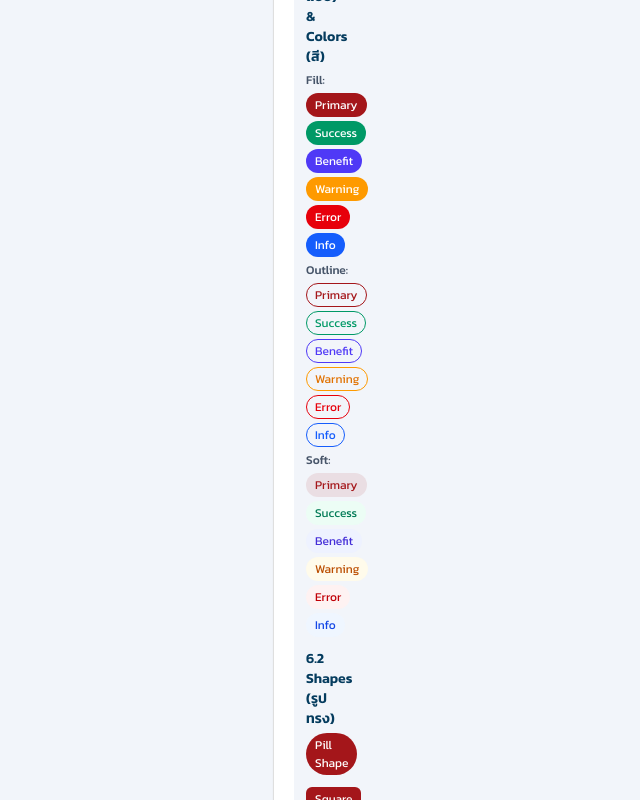
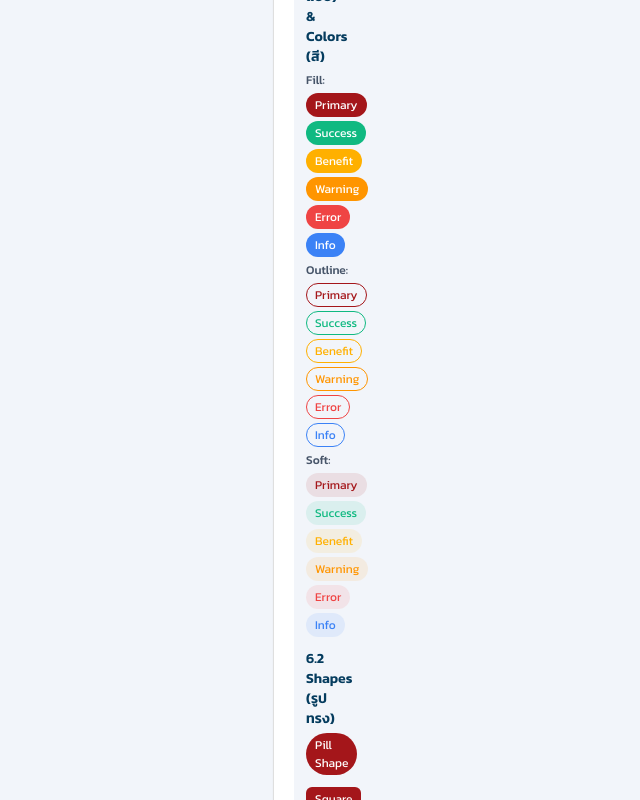
Before and after one commit to Meow-nah-ngo/E-learning-Front-end, a Next.js app: page / in a window 1280 px wide. Shown: the part 3220-4020 px from the top of the page, without its empty margins (346-986 px from the left). Built offline with nearby package versions, Linux system fonts and the light colour scheme.

Commit message:
color accent badges

```diff
--- a/src/app/globals.css
+++ b/src/app/globals.css
@@ -24,6 +24,17 @@
   --color-secondary-tint: #0A5B8F;
   --color-accent: #EC2329;
   --color-accent-tint: #A4161A;
+
+  --color-success: #10B981;
+  --color-success-tint: #34D399;
+  --color-warning: #FF9500;
+  --color-warning-tint: #FFB340;
+  --color-error: #EF4444;
+  --color-error-tint: #F87171;
+  --color-info: #3B82F6;
+  --color-info-tint: #60A5FA;
+  --color-benefit: #FFB000;
+  --color-benefit-tint: #FFD066;
 
   --color-title-light: #053C5E;
   --color-description-light: #475569;
--- a/src/components/Badge.tsx
+++ b/src/components/Badge.tsx
@@ -45,29 +45,29 @@ export default function Badge({
       soft: "bg-primary/10 text-primary border border-transparent",
     },
     success: {
-      fill: "bg-emerald-600 text-white border border-transparent",
-      outline: "bg-transparent text-emerald-600 border border-emerald-600",
-      soft: "bg-emerald-50 text-emerald-700 border border-transparent",
+      fill: "bg-success text-white border border-transparent",
+      outline: "bg-transparent text-success border border-success",
+      soft: "bg-success/10 text-success border border-transparent",
     },
     benefit: {
-      fill: "bg-indigo-600 text-white border border-transparent",
-      outline: "bg-transparent text-indigo-600 border border-indigo-600",
-      soft: "bg-indigo-50 text-indigo-700 border border-transparent",
+      fill: "bg-benefit text-white border border-transparent",
+      outline: "bg-transparent text-benefit border border-benefit",
+      soft: "bg-benefit/10 text-benefit border border-transparent",
     },
     warning: {
-      fill: "bg-amber-500 text-white border border-transparent",
-      outline: "bg-transparent text-amber-600 border border-amber-500",
-      soft: "bg-amber-50 text-amber-700 border border-transparent",
+      fill: "bg-warning text-white border border-transparent",
+      outline: "bg-transparent text-warning border border-warning",
+      soft: "bg-warning/10 text-warning border border-transparent",
     },
     error: {
-      fill: "bg-red-600 text-white border border-transparent",
-      outline: "bg-transparent text-red-600 border border-red-600",
-      soft: "bg-red-50 text-red-700 border border-transparent",
+      fill: "bg-error text-white border border-transparent",
+      outline: "bg-transparent text-error border border-error",
+      soft: "bg-error/10 text-error border border-transparent",
     },
     info: {
-      fill: "bg-blue-600 text-white border border-transparent",
-      outline: "bg-transparent text-blue-600 border border-blue-600",
-      soft: "bg-blue-50 text-blue-700 border border-transparent",
+      fill: "bg-info text-white border border-transparent",
+      outline: "bg-transparent text-info border border-info",
+      soft: "bg-info/10 text-info border border-transparent",
     },
   };
 
```
